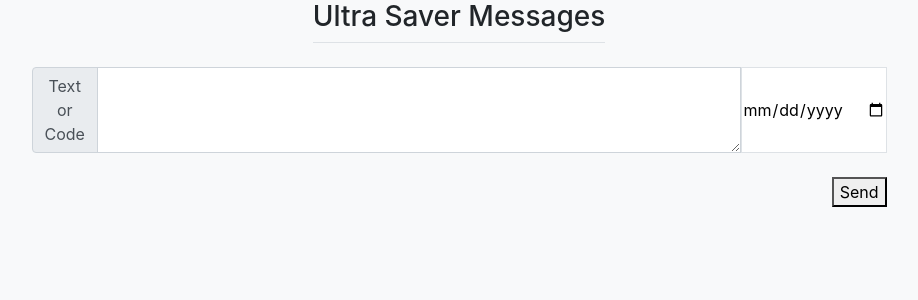
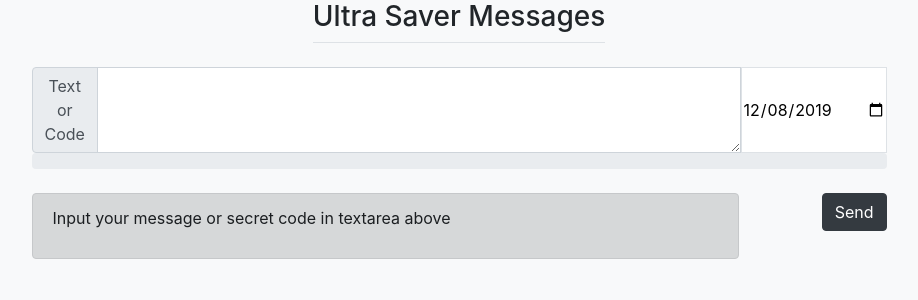
Before and after one commit to komnotmr/secretSaver, a Flask app: page / in a window 1280 px wide. Shown: the top 300 px of the page, without its empty margins (181-1099 px from the left). Run offline with Flask 2, Linux system fonts and the light colour scheme; some libraries are stand-ins or nearby versions.

Commit message:
add limit to length data and simple visualisation length

```diff
--- a/project/server.py
+++ b/project/server.py
@@ -9,6 +9,8 @@
 dbSaver = Saver('./test.db', removeIntervalMinutes=1)
 brutSecure = BrutSecure()
 brutSecure.enable()
+
+DATA_LIMIT = 512
 
 @app.route('/', methods=['GET', 'POST'])
 def indexGet():
@@ -44,8 +46,11 @@
     elif not req.get('lifeTime'):
         a.addError('life time not chosen')
     else:
-        a.setData(dbSaver._addRecord(req['data'], req['lifeTime']))
+        if len(req['data']) > DATA_LIMIT:
+            a.addError(f'Too long message, max length is {DATA_LIMIT}')
+        else:
+            a.setData(dbSaver._addRecord(req['data'], req['lifeTime']))
     return a.isOk()
 
 if __name__ == '__main__':
-    app.run(host='0.0.0.0')
+    app.run(host='0.0.0.0', debug=True)
--- a/project/static/js/model.js
+++ b/project/static/js/model.js
@@ -27,6 +27,20 @@
                 this.setButtonStyle = ko.pureComputed(()=>{
                     return `btn btn-${this.styleTypes[this.styleId()]}`;
                 });
+                this.dataLimit = 512;
+                this.dataLength = ko.pureComputed(()=>{
+                    return `${this.data().length/this.dataLimit * 100}%`;
+                });
+                this.dataColorLimit = ko.pureComputed(()=>{
+                    let len = this.data().length;
+                    if (len < this.dataLimit*0.25)
+                        return 'bg-success';
+                    if (len < this.dataLimit*0.50)
+                        return 'bg-info';
+                    if (len < this.dataLimit*0.75)
+                        return 'bg-warning';
+                    return 'bg-danger';
+                });
             }
             // setting alert and class types
             setSituation(id, msg='') {
@@ -50,6 +64,10 @@
                     || this.data().trim().length === 0) {
                         this.setSituation(2, 'Input data is empty');
                 return false;
+                }
+                if (this.data().length > this.dataLimit) {
+                    this.setSituation(2, `Too long message, max length is ${this.dataLimit}`);
+                    return false;
                 }
                 // if data exists check that is code
                 // if this is message - check date else send code
--- a/project/templates/index.html
+++ b/project/templates/index.html
@@ -31,6 +31,11 @@
                 </textarea>
                 <input class="border" data-bind="value: lifeTime" type="date" />
             </div>
+            <div class="progress">
+                    <div class="progress-bar" role="progressbar"
+                    data-bind="class: dataColorLimit, style: { width: dataLength }, text: data().length">
+                </div>
+            </div>
             <br>
             <!-- Alert box -->
             <div class="row d-flex justify-content-center">
```
